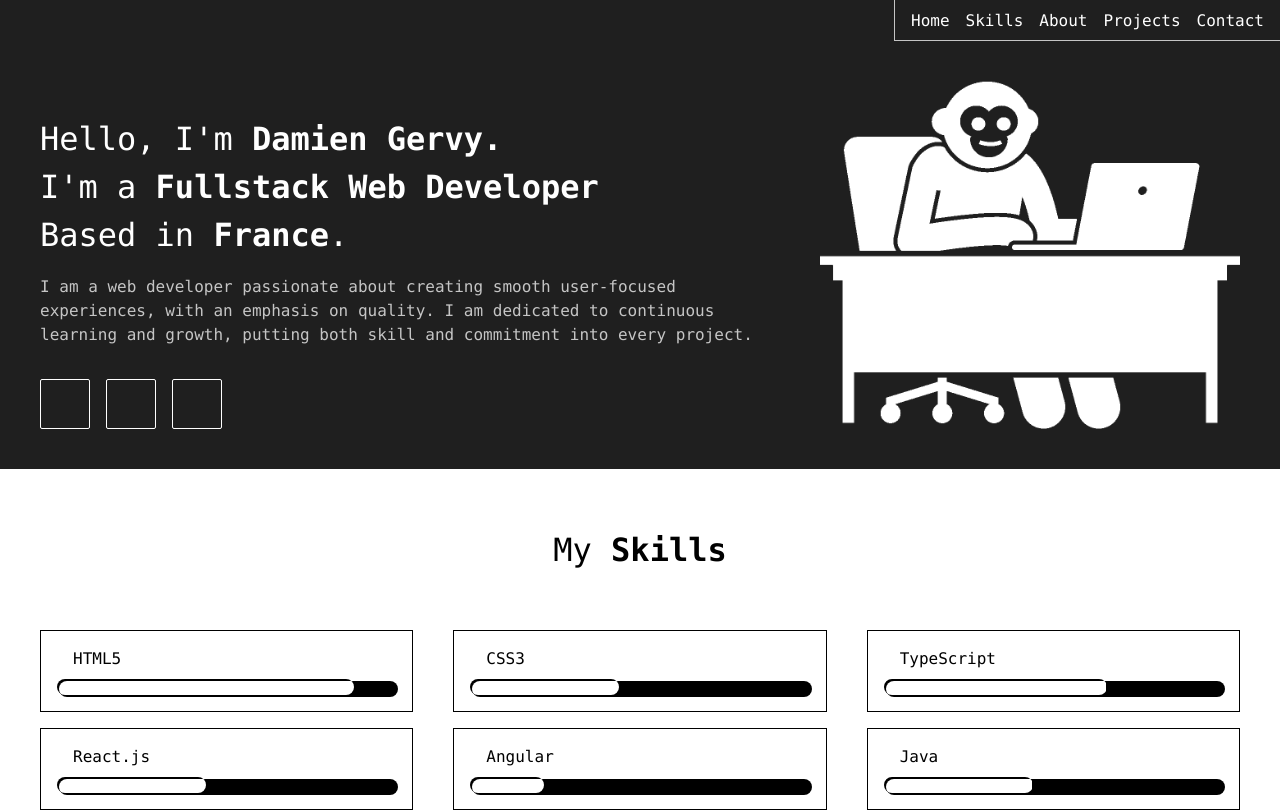
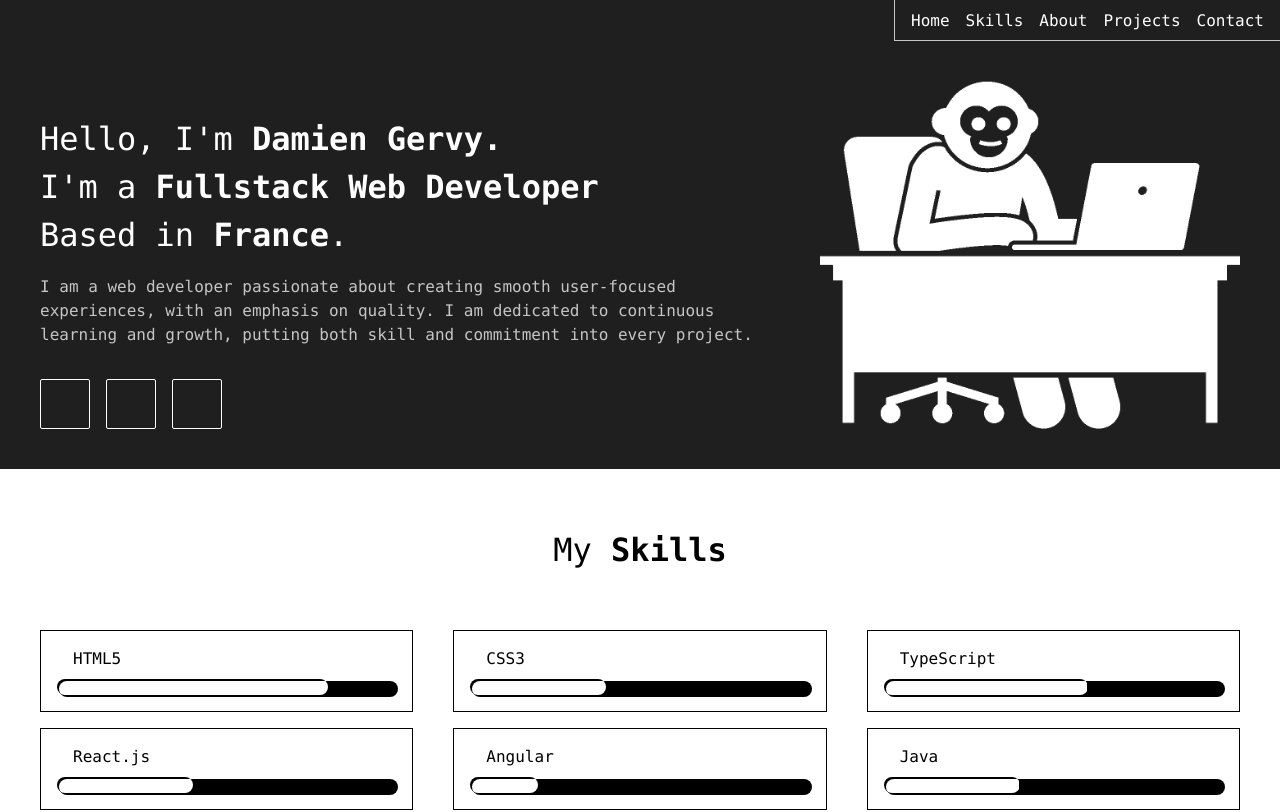
Before and after one commit to GDami/portfolio, a React (Vite) app: page / in a window 1280 px wide. Shown: the top 812 px of the page. Built offline with nearby package versions, Linux system fonts and the light colour scheme; some icons are missing.

Commit message:
skills slider fix

```diff
--- a/src/skills/SkillIcon.css
+++ b/src/skills/SkillIcon.css
@@ -52,23 +52,23 @@
 } */
 
 .skill-icon .skill-bg.level1 {
-    width: 20%;
+    width: calc((100% - 2 * var(--spacing-common)) * 0.2);
 }
 
 .skill-icon .skill-bg.level2 {
-    width: 40%;
+    width: calc((100% - 2 * var(--spacing-common)) * 0.4);
 }
 
 .skill-icon .skill-bg.level3 {
-    width: 60%;
+    width: calc((100% - 2 * var(--spacing-common)) * 0.6);
 }
 
 .skill-icon .skill-bg.level4 {
-    width: 80%;
+    width: calc((100% - 2 * var(--spacing-common)) * 0.8);
 }
 
 .skill-icon .skill-bg.level5 {
-    width: 100%;
+    width: calc((100% - 2 * var(--spacing-common)));
 }
 
 .skill-icon .inverter {
```
